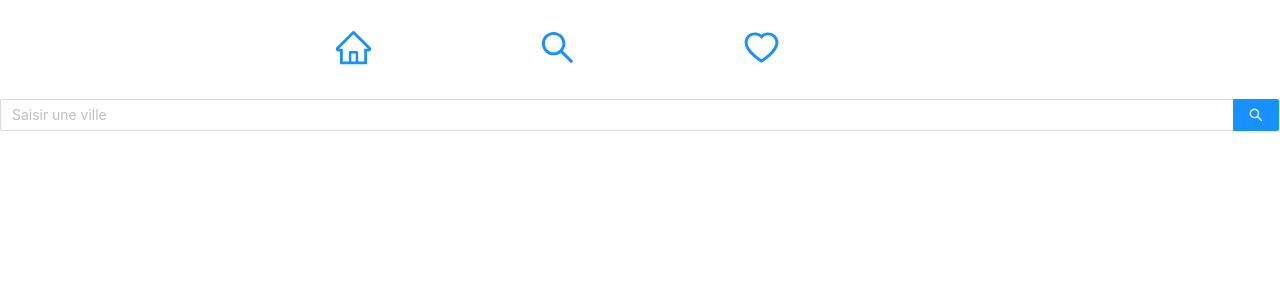
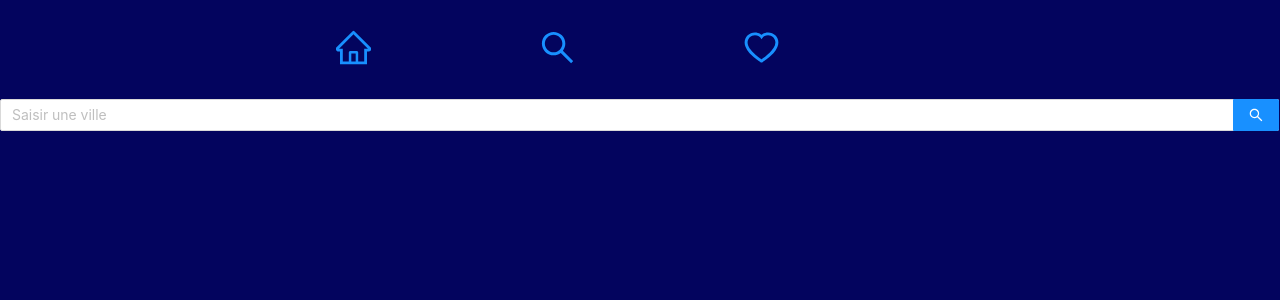
Before and after one commit to Lauraquat/app-meteo, a React (Create React App) app: page /search in a window 1280 px wide. Shown: the top 300 px of the page. Built offline with nearby package versions, Linux system fonts and the light colour scheme.

Commit message:
add background

```diff
--- a/src/assets/CardFavoriteStyle.css
+++ /dev/null
@@ -1,3 +0,0 @@
-.CardFavorite {
-    background-color: 03045e;
-}
--- /dev/null
+++ b/src/assets/searchStyle.css
@@ -0,0 +1,5 @@
+body {
+    background-color: #03045e;
+    width: 100%;
+    color : red;
+}
--- a/src/components/CardFavorite.jsx
+++ b/src/components/CardFavorite.jsx
@@ -1,4 +1,4 @@
-import "../assets/CardFavoriteStyle.css"
+
 function CardFavorite({city, description, icon, temperature}){
 
     return(
--- a/src/views/Search.jsx
+++ b/src/views/Search.jsx
@@ -6,7 +6,9 @@ import weatherService from "../services/weatherService";
 import { addFavorite} from "../store/reducers/favoriteReducer"
 import {HeartOutlined, HeartFilled } from '@ant-design/icons'
 import Header from "../components/Header";
-import '../App.css';
+
+
+import "../assets/searchStyle.css"
 
 const {Search} = Input;
 
@@ -46,10 +48,10 @@ export class SearchCity extends Component {
 
     render() {
         return(
-            <div>
+            <div className="search">
                 <Header></Header>
                 <Search placeholder="Saisir une ville" onSearch={this.onSearch}  enterButton />
-                <div className="App">
+                <div >
                     {this.state.weatherDescription &&(
                         <div>
                             {this.state.isFavorite ? <HeartFilled /> :  <HeartOutlined onClick={() => this.handleFavorite()} />}
```
